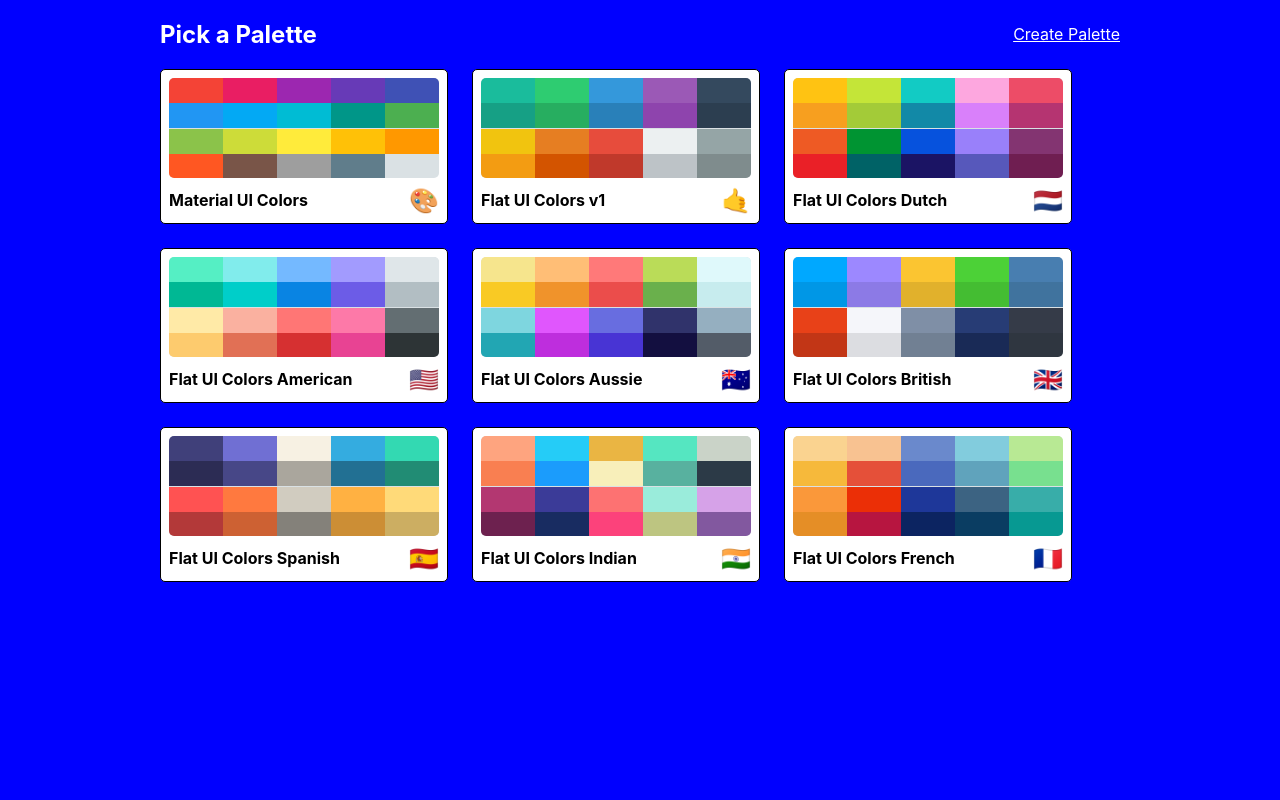
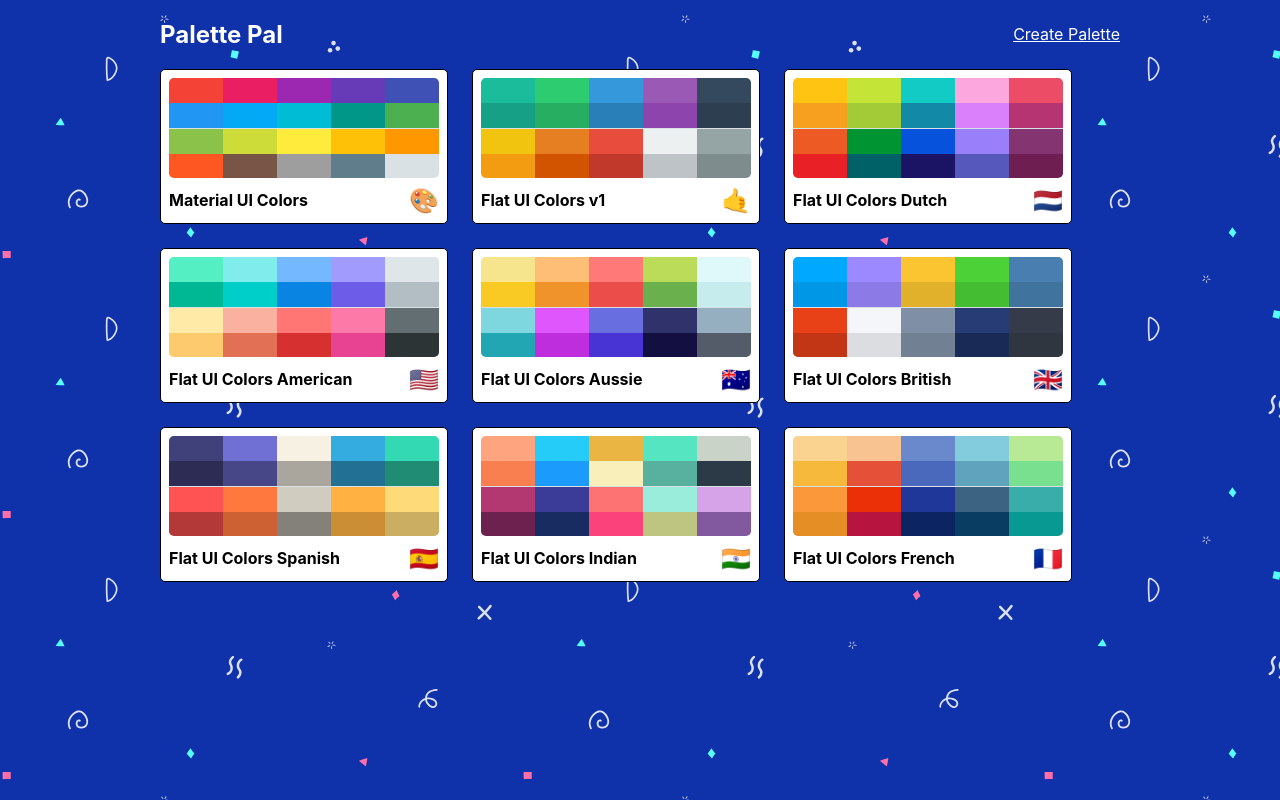
Before and after one commit to giftofgrub/paletteMaker, a React (Create React App) app: page / in a window 1280 px wide. Built offline with nearby package versions, Linux system fonts and the light colour scheme.

Commit message:
add background svg to paletteList

```diff
--- a/src/Navbar.js
+++ b/src/Navbar.js
@@ -40,7 +40,7 @@ class Navbar extends Component {
       <header className={classes.Navbar}>
         <div className={classes.logo}>
           <Link to="/">
-            Palette Maker
+            Palette Pal
           </Link>
         </div>
         {!singleColor && (
--- a/src/PaletteList.js
+++ b/src/PaletteList.js
@@ -15,7 +15,7 @@ class PaletteList extends Component {
       <div className={ classes.root }>
         <div className={ classes.container }>
           <nav className={ classes.nav }>
-            <h1>Pick a Palette</h1>
+            <h1 className={ classes.heading }>Palette Pal</h1>
             <Link to="/palette/new">Create Palette</Link>
           </nav>
           <div className={ classes.palettes }>
--- a/src/styles/PaletteListStyles.js
+++ b/src/styles/PaletteListStyles.js
@@ -1,12 +1,19 @@
 import sizes from './sizes';
+import bg from './bg.svg';
 
 export default {
   root: {
-    backgroundColor: "blue",
     height: "100vh",
     display: "flex",
     alignItems: "flex-start",
-    justifyContent: "center"
+    overflow: "scroll",
+    justifyContent: "center",
+    backgroundColor: "#0f31aa",
+    backgroundImage: `url(${bg})`,
+    /* background by SVGBackgrounds.com */
+  },
+  heading: {
+    fontSize: "2rems"
   },
   container: {
     width: "50%",
```
Also changed, not shown: src/styles/bg.svg (added).
